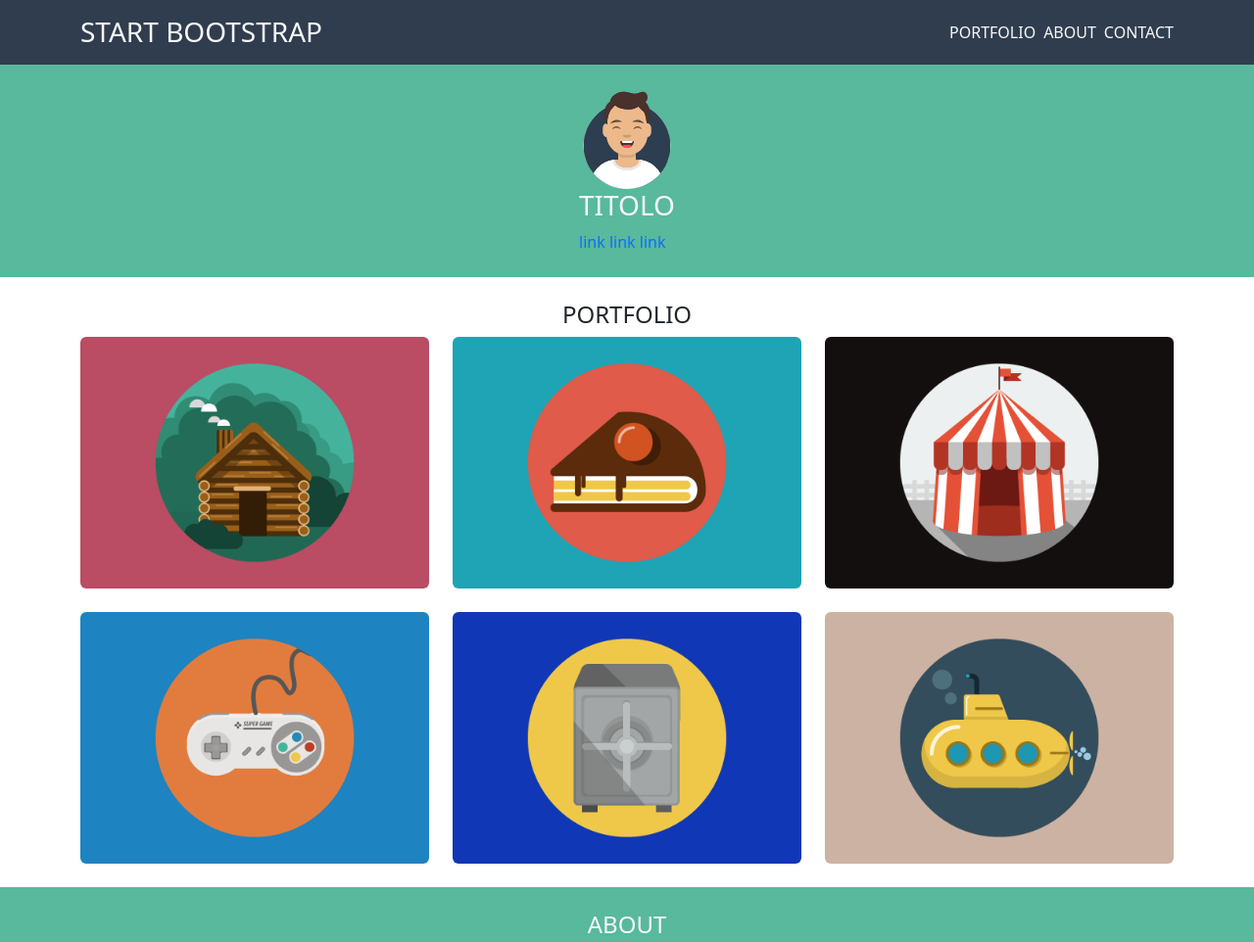
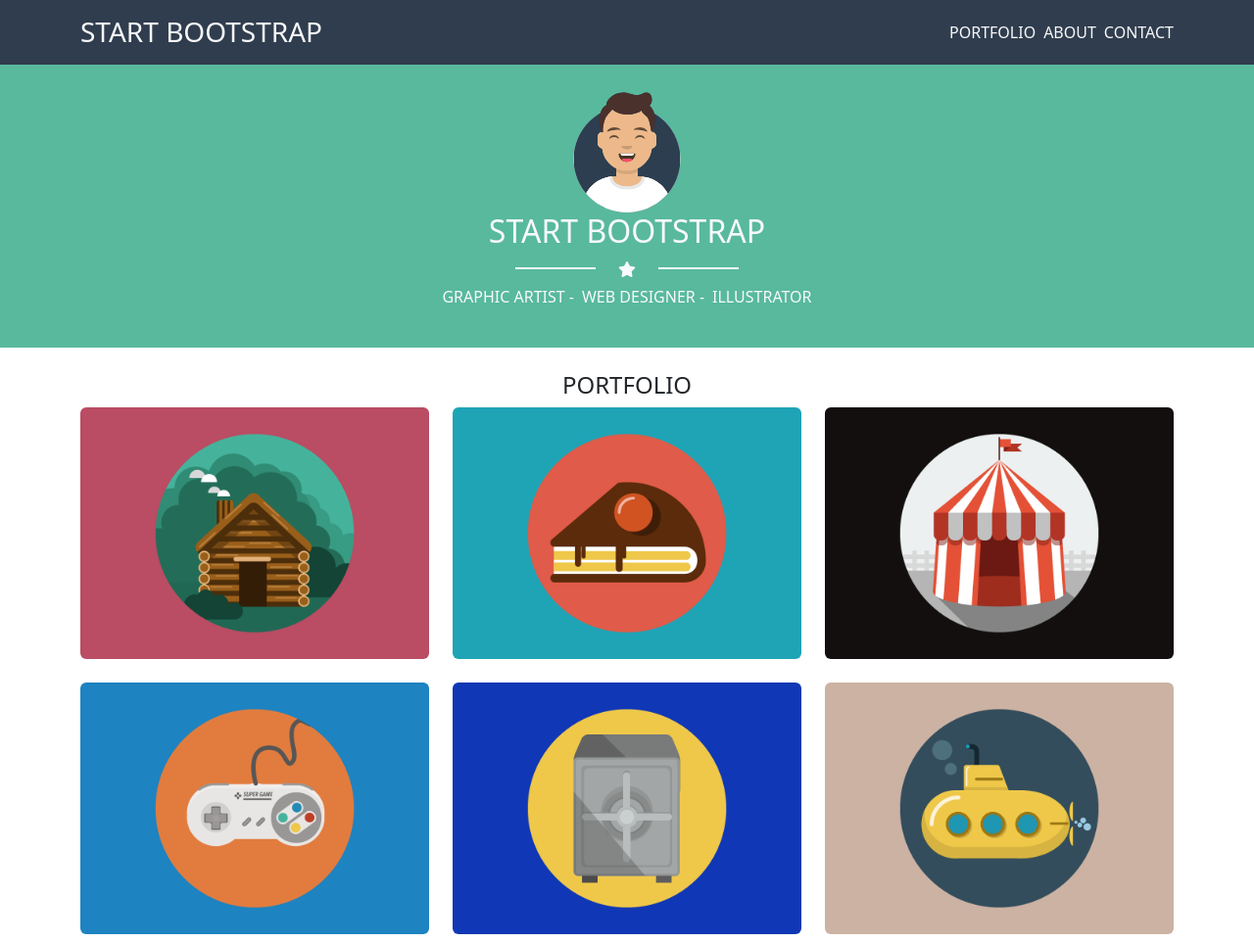
Before and after one commit to NicolaSforza93/html-css-bootstrap-freelancer, a plain HTML site: page index.html in a window 1280 px wide. Shown: the top 962 px of the page at 98% size. Drawn offline with nearby package versions, Linux system fonts and the light colour scheme.

Commit message:
complete hero section

```diff
--- a/css/style.css
+++ b/css/style.css
@@ -17,3 +17,33 @@ footer {
 .copyright {
     background-color: #2C3E50;
 }
+
+.star {
+    position: relative;
+}
+
+.hero-image {
+    width: 120px;
+}
+
+.star::before {
+	content: '';
+	display: block;
+	height: 2px;
+	width: 82px;
+	background-color: white;
+    position: absolute;
+	top: 10px;
+	left: 75px;
+}
+
+.star::after {
+	content: '';
+	display: block;
+	height: 2px;
+	width: 82px;
+	background-color: white;
+    position: absolute;
+	top: 10px;
+	right: 75px;
+}
--- a/index.html
+++ b/index.html
@@ -34,13 +34,24 @@
         <section class="hero py-4">
             <div class="container">
                 <div class="row justify-content-center">
-                    <div class="col-auto">
-                        <img class="avatar" class="img-fluid" src="./img/avatar.svg" alt="">
-                        <h3 class="text-light text-uppercase">Titolo</h3>
+                    <div class="col-auto text-center">
+                        <img class="hero-image" src="./img/avatar.svg" alt="">
+                        <h2 class="text-light text-uppercase">Start Bootstrap</h2>
+                        <div class="star mb-1">
+                            <i class="fa-solid fa-star text-light"></i>
+                        </div>
                         <div>
-                            <a class="text-decoration-none" href="">link</a>
-                            <a class="text-decoration-none" href="">link</a>
-                            <a class="text-decoration-none" href="">link</a>
+                            <ul class="d-flex gap-2 list-unstyled">
+                                <li>
+                                    <a class="text-decoration-none text-light text-uppercase" href="#">Graphic artist -</a>
+                                </li>
+                                <li>
+                                    <a class="text-decoration-none text-light text-uppercase" href="#">Web designer -</a>
+                                </li>
+                                <li>
+                                    <a class="text-decoration-none text-light text-uppercase" href="#">Illustrator</a>
+                                </li>
+                            </ul>
                         </div>
                     </div>
                 </div>
```
